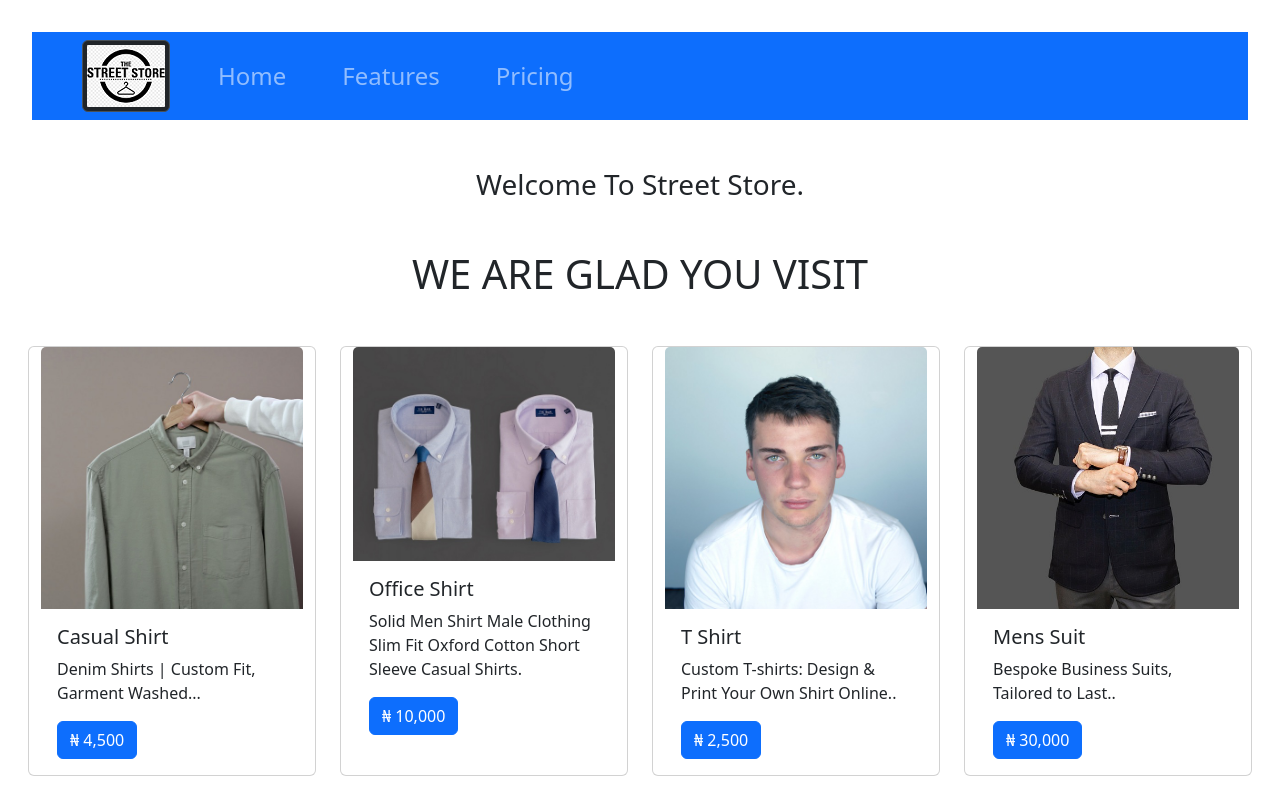
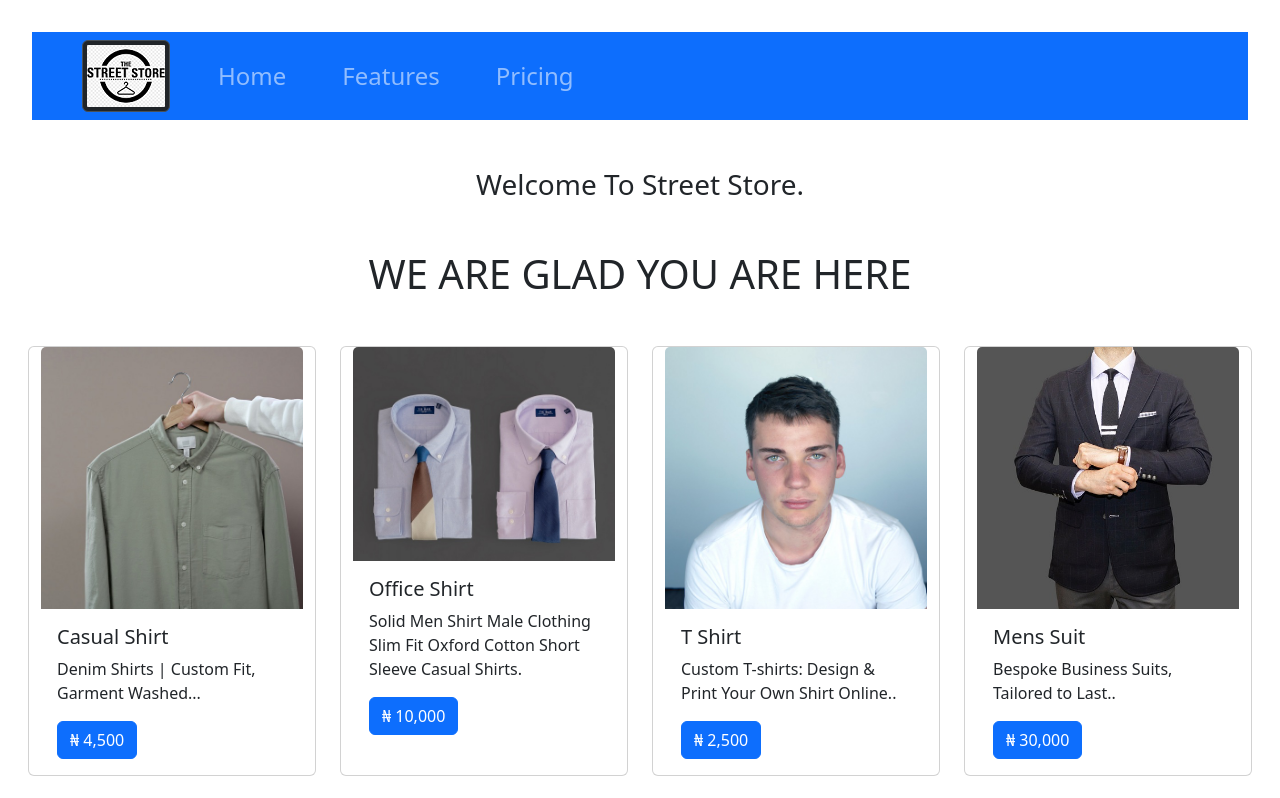
Before and after one commit to general88/BS_react_shopping_page, a React (Vite) app: page / in a window 1280 px wide. Shown: the top 798 px of the page. Built offline with nearby package versions, Linux system fonts and the light colour scheme.

Commit message:
HEADING EDIT

```diff
--- a/src/assets/components/heading/Heading.jsx
+++ b/src/assets/components/heading/Heading.jsx
@@ -4,7 +4,7 @@ const Heading = () => {
   return (
     <div>
       <h3 className="mt-5 text-center">Welcome To Street Store.</h3>
-      <h1 className="mt-5 text-center">WE ARE GLAD YOU VISIT</h1>
+      <h1 className="mt-5 text-center">WE ARE GLAD YOU ARE HERE</h1>
     </div>
   );
 };
```
